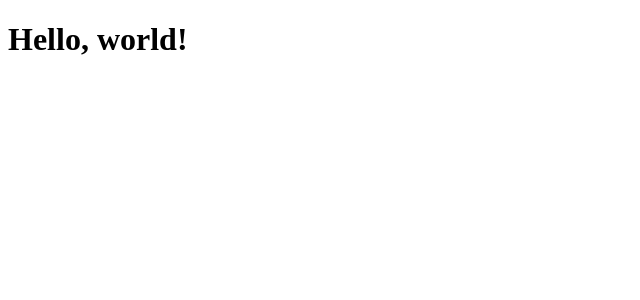
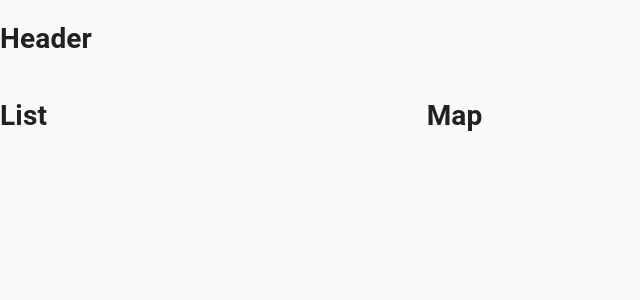
Before and after one commit to Darengheil/GoogleMapsAssistantApp, a React (Create React App) app: page / in a window 1280 px wide. Shown: the top 300 px of the page, without its empty margins (0-640 px from the left). Built offline with nearby package versions, Linux system fonts and the light colour scheme.

Commit message:
Added basic structure for the app

```diff
--- a/src/App.js
+++ b/src/App.js
@@ -1,10 +1,25 @@
 import react from "react";
+import {CssBaseline, Grid} from "@material-ui/core";
+
+import Header from "./components/Header/Header";
+import List from "./components/List/List";
+import Map from "./components/Map/Map";
+
 
 const App =() =>{
     return(
-        <div>
-            <h1>Hello, world!</h1>
-        </div>
+        <>
+            <CssBaseline/>
+            <Header />
+            <Grid container spacing={3} style={{width: '100%'}}>
+                <Grid item xs={12} md={4}>
+                    <List/>
+                </Grid>
+                <Grid item xs={12} md={8}>
+                    <Map/>
+                </Grid>
+            </Grid>
+        </>
     );
 }
 
--- /dev/null
+++ b/src/components/Header/Header.jsx
@@ -0,0 +1,9 @@
+import React from 'react';
+
+const Header =() =>{
+    return(
+        <h1>Header</h1>
+    );
+}
+
+export default Header;
--- /dev/null
+++ b/src/components/List/List.jsx
@@ -0,0 +1,9 @@
+import React from 'react';
+
+const List =() =>{
+    return(
+        <h1>List</h1>
+    );
+}
+
+export default List;
--- /dev/null
+++ b/src/components/Map/Map.jsx
@@ -0,0 +1,9 @@
+import React from 'react';
+
+const Map =() =>{
+    return(
+        <h1>Map</h1>
+    );
+}
+
+export default Map;
```
Also changed, not shown: src/components/Header/styles.js (added, +11 -0 lines), src/components/PlaceDetails/PlaceDetails.jsx (added, +9 -0 lines), src/components/List/styles.js (added), src/components/Map/styles.js (added), src/components/PlaceDetails/styles.js (added), 1 other file (tests, documents, lock files or other folders).
